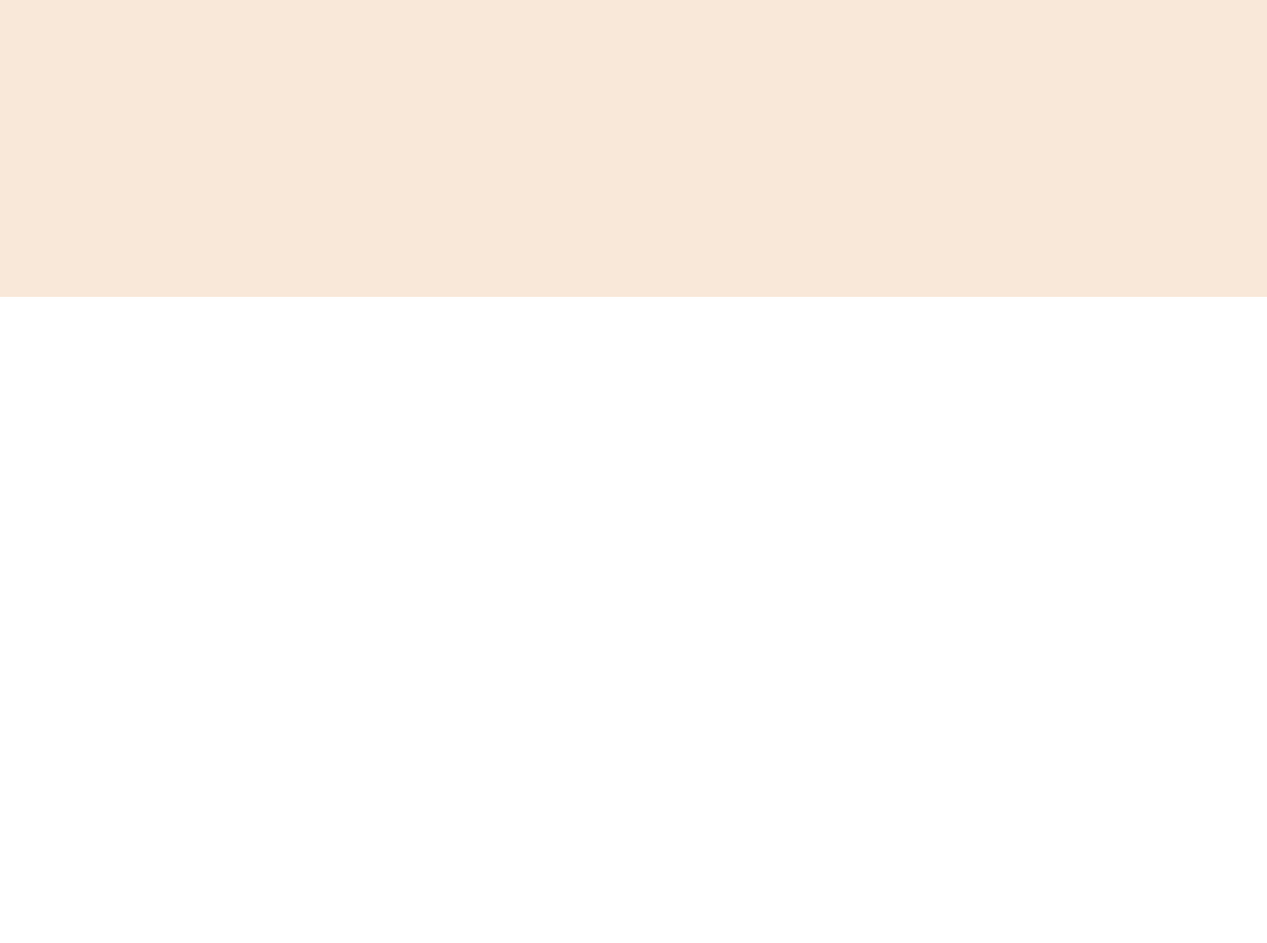
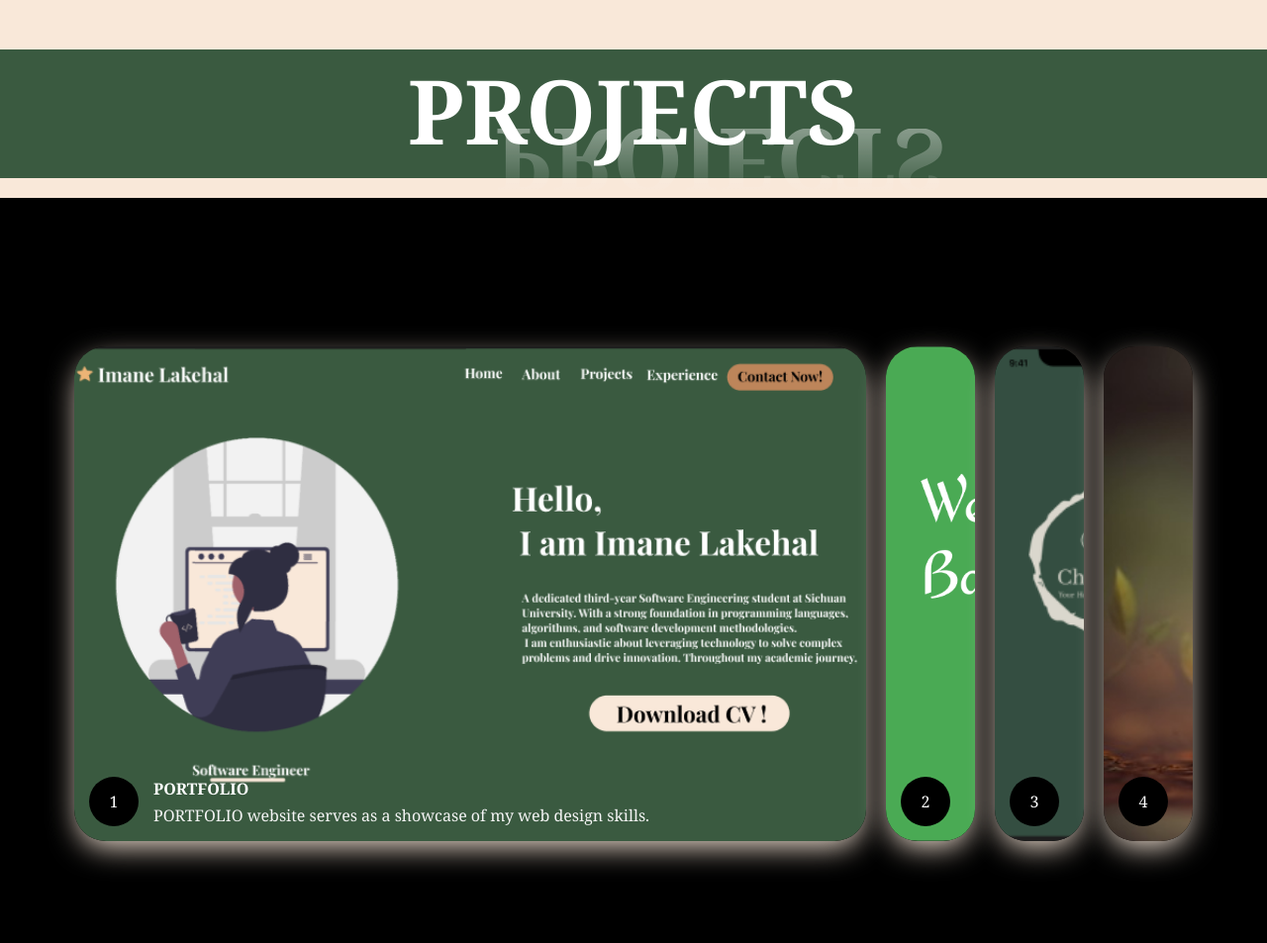
Before and after one commit to Imanelakehal/PORTFOLIO, a website built with Parcel: page index.html in a window 1280 px wide. Shown: the part 1400-2353 px from the top of the page at 99% size. Before the commit the page ends 1700 px from the top, so only its background shows below. Built offline with nearby package versions, Linux system fonts and the light colour scheme.

Commit message:
Projects Page

```diff
--- a/index.html
+++ b/index.html
@@ -75,6 +75,59 @@
     </div>
   </div>
 </div>
+<!-- Project Frame -->
+<div class="project-frame">
+  <div class="project-frame-inner">
+    <h1 REFL="PROJECTS">PROJECTS</h1>
+  </div>
+</div>
+<div id="projects-section">
+  <div class="container">
+    <input type="radio" name="slide" id="c1" checked>
+    <label for="c1" class="card">
+      <div class="row">
+        <div class="icon">1</div>
+        <div class="description">
+          <h4>PORTFOLIO</h4>
+          <p>PORTFOLIO website serves as a showcase of my web design skills. </p>
+        </div>
+      </div>
+    </label>
+    <input type="radio" name="slide" id="c2" >
+    <label for="c2" class="card">
+      <div class="row">
+        <div class="icon">2</div>
+        <div class="description">
+          <h4>PSAid</h4>
+          <p>Summer is just so cool depressing in here</p>
+        </div>
+      </div>
+    </label>
+    <input type="radio" name="slide" id="c3" >
+    <label for="c3" class="card">
+      <div class="row">
+        <div class="icon">3</div>
+        <div class="description">
+          <h4>CheckUp</h4>
+          <p>Spring not really bad is just do depressing in here</p>
+        </div>
+      </div>
+    </label>
+    <input type="radio" name="slide" id="c4" >
+    <label for="c4" class="card">
+      <div class="row">
+        <div class="icon">4</div>
+        <div class="description">
+          <h4>Robotics</h4>
+          <p>Summer is just so cool depressing in here</p>
+        </div>
+      </div>
+    </label>
+
+
+
+  </div>
+</div>
 
 
 <script>
--- a/style.css
+++ b/style.css
@@ -265,7 +265,7 @@ span{
 
 /* Additional styling for the content inside the "About" section */
 #about-section .container {
-  height: 800px; /* Adjust height as needed */
+  height: 700px; /* Adjust height as needed */
   width: 800px; /* Adjust width as needed */
   background-color: #F9E8D9; /* Set the background color for the content */
   display: flex; /* Use flexbox to center the content vertically */
@@ -346,19 +346,19 @@ span{
   box-shadow: 2px 4px 5px rgba(0, 0, 0.3);
 }
 #box {
-  transition-delay: 100ms;
+  transition-delay: 300ms;
 }
 
 #box2 {
-  transition-delay: 200ms;
+  transition-delay: 400ms;
 }
 
 #box3{
-  transition-delay: 300ms;
+  transition-delay: 500ms;
 }
 
 #box4 {
-  transition-delay: 400ms;
+  transition-delay: 600ms;
 }
 
 .message1,
@@ -369,3 +369,134 @@ span{
   font-size: 20px;
   text-align: center;
 }
+.project-frame {
+  position: absolute;
+  top: 1450px; /* Position it below the first page */
+  left: 0;
+  width: 100%;
+  height: calc(25vh - 70px); /* Adjust height as needed */
+  background-color: #3A5A40;
+  color: white;
+  text-align: center;
+}
+.project-frame h1 {
+  font-size: 90px;
+  margin: 0;
+  padding: 0;
+}
+
+.project-frame h1:before{
+  content: attr(REFL);
+  position: absolute;
+  top: 10px;
+  left: 500px;
+  transform: rotateX(180deg);
+  line-height: 70px;
+  transform-origin: bottom;
+  background: linear-gradient(to top,#fff,transparent);
+  -webkit-background-clip: text ;
+  color:transparent;
+  opacity: 0.4;
+
+}
+
+/*Projects section*/
+
+/* Styling for the "About" section */
+#projects-section {
+  background-color: #000000; /* Set the background color for the "About" section */
+  color: white; /* Set the text color */
+  padding: 50px 0; /* Add some padding */
+  display: flex; /* Use flexbox to center the content vertically */
+  justify-content: center; /* Center the content horizontally */
+}
+
+/* Additional styling for the content inside the "About" section */
+#projects-section .container {
+  height: 700px; /* Adjust height as needed */
+  width: 2000px; /* Adjust width as needed */
+  background-color: #000000; /* Set the background color for the content */
+  display: flex; /* Use flexbox to center the content vertically */
+  justify-content: center; /* Center the content horizontally */
+  align-items: center; /* Center the content vertically */
+}
+
+#projects-section .card{
+  width:90px ;
+  height: 500px;
+  border-radius: .75rem;
+  background-size: cover;
+  cursor: pointer;
+  overflow: hidden;
+  border-radius: 2rem;
+  margin: 0 10px;
+  display: flex;
+  align-items: flex-end;
+  transition: .6s cubic-bezier(.28, -0.03,0,.99);
+  box-shadow: 0px 10px 30px -5px #F9E8D9;
+
+}
+
+#projects-section .card > .row{
+  color: white;
+  display: flex;
+  flex-wrap: nowrap;
+}
+
+#projects-section .card > .row > .icon{
+  background: black;
+  color: white;
+  border-radius: 50%;
+  width: 50px;
+  display: flex;
+  justify-content: center;
+  align-items: center;
+  margin: 15px;
+}
+
+#projects-section .card > .row > .description{
+  display: flex;
+  justify-content: center;
+  flex-direction: column;
+  overflow: hidden;
+  height: 80px;
+  width: 520px;
+  opacity: 0;
+  transform: translateY(30px);
+  transition-delay: .3s ;
+  transition: all .3s ease;
+}
+
+#projects-section .description p{
+  color: whitesmoke;
+  padding-top: 5px;
+}
+
+#projects-section .description h4{
+  text-transform: uppercase;
+}
+
+input{
+  display: none;
+}
+
+#projects-section input:checked + label {
+  width: 800px;
+}
+
+#projects-section input:checked + label .description{
+  opacity: 1 !important;
+  transform: translateY(0) !important;
+}
+#projects-section .card[for='c1']{
+  background-image: url(Project1.png);
+}
+#projects-section .card[for='c2']{
+  background-image: url(Project2.png);
+}
+#projects-section .card[for='c3']{
+  background-image: url(Project3.png);
+}
+#projects-section .card[for='c4']{
+  background-image: url(Project4.jpg);
+}
```
Also changed, not shown: Project1.png (added), Project2.png (added), Project3.png (added), Project4.jpg (added).
